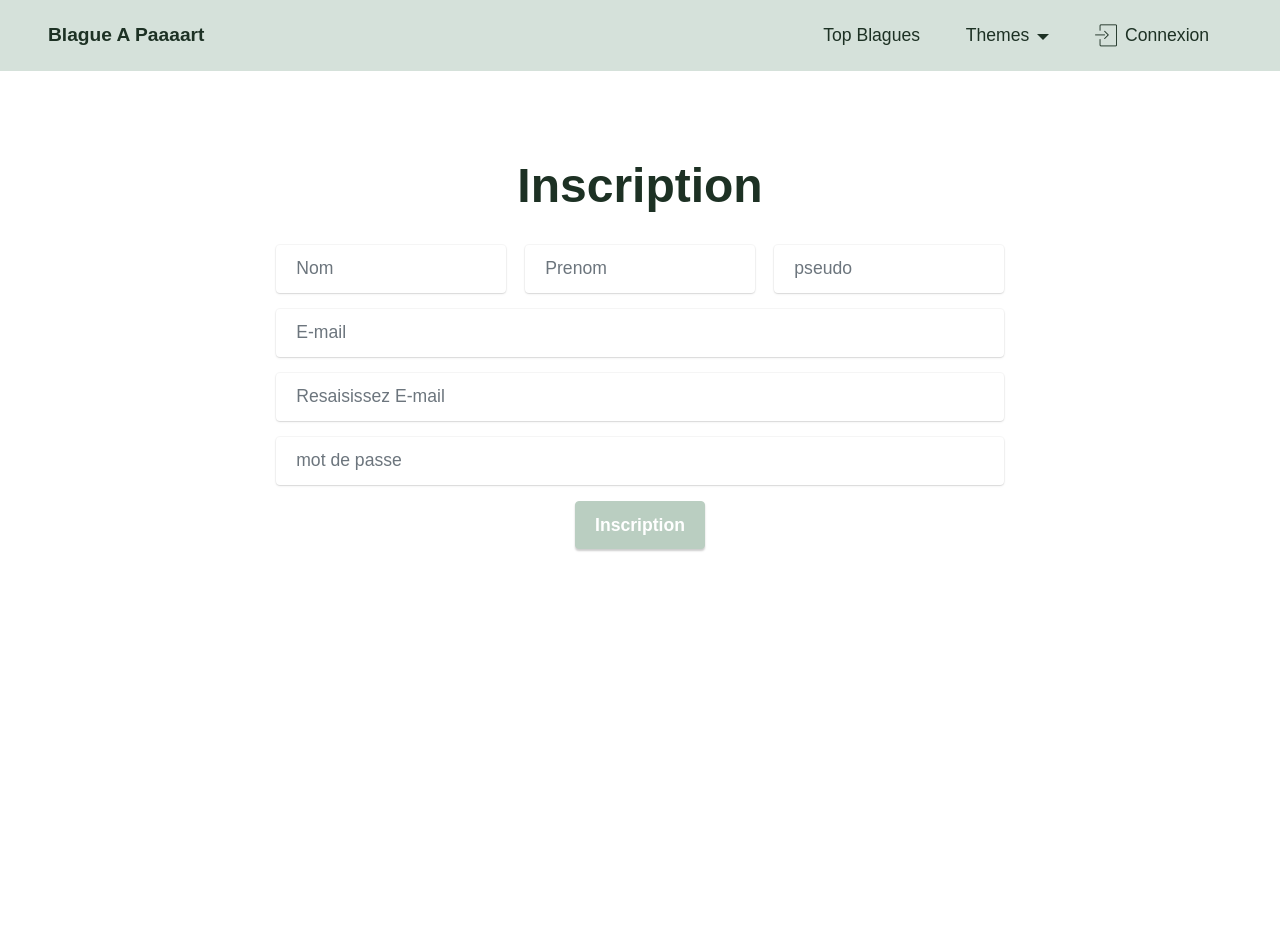
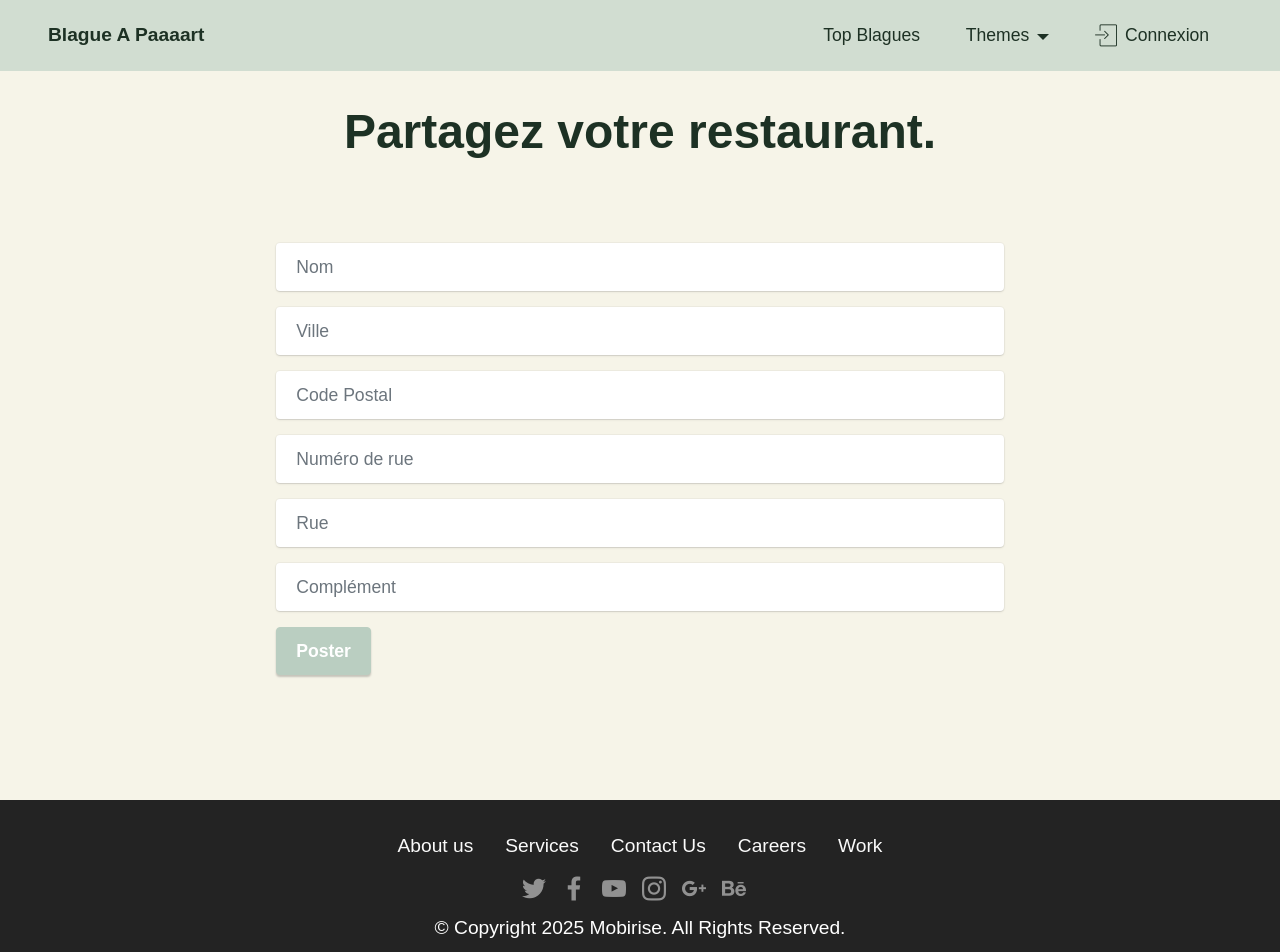
Before and after one commit to HamishLeFol/jock, a React (Create React App) app: page / in a window 1280 px wide. Shown: the top 952 px of the page. Before the commit the page ends 800 px from the top, so only its background shows below. Built offline with nearby package versions, Linux system fonts and the light colour scheme.

Commit message:
add Front posterBlague

```diff
--- a/src/App.js
+++ b/src/App.js
@@ -5,6 +5,7 @@ import Navbar from "./components/Navbar.js"
 import Connexion from "./components/Connexion.js"
 import Inscription from "./components/Inscription.js"
 import PosterBlague from "./components/PosterBlague.js"
+import Footer from "./components/Footer.js"
 
 import "./assets/web/assets/mobirise-icons/mobirise-icons.css";
 import "./assets/bootstrap/css/bootstrap.min.css";
@@ -20,7 +21,8 @@ function App() {
     return (
         <div>
             <Navbar />
-            <Inscription/>
+            <PosterBlague/>
+            <Footer/>
 
             <section>
             </section>
--- /dev/null
+++ b/src/components/Footer.js
@@ -0,0 +1,69 @@
+export default function footer() {
+    return (
+        <div>
+            <section data-bs-version="5.1" class="footer3 cid-tsPqKYATyO" once="footers" id="footer3-p">
+
+                <div class="container">
+                    <div class="media-container-row align-center mbr-white">
+                        <div class="row row-links">
+                            <ul class="foot-menu">
+
+                                <li class="foot-menu-item mbr-fonts-style display-7">
+                                    <a class="text-white" href="#" target="_blank">About us</a>
+                                </li><li class="foot-menu-item mbr-fonts-style display-7">
+                                    <a class="text-white" href="#" target="_blank">Services</a>
+                                </li><li class="foot-menu-item mbr-fonts-style display-7">
+                                    <a class="text-white" href="#" target="_blank">Contact Us</a>
+                                </li><li class="foot-menu-item mbr-fonts-style display-7">
+                                    <a class="text-white" href="#" target="_blank">Careers</a>
+                                </li><li class="foot-menu-item mbr-fonts-style display-7">
+                                    <a class="text-white" href="#" target="_blank">Work</a>
+                                </li></ul>
+                        </div>
+                        <div class="row social-row">
+                            <div class="social-list align-right pb-2">
+
+
+                                <div class="soc-item">
+                                    <a href="https://twitter.com/mobirise" target="_blank">
+                                        <span class="socicon-twitter socicon mbr-iconfont mbr-iconfont-social"></span>
+                                    </a>
+                                </div><div class="soc-item">
+                                    <a href="https://www.facebook.com/pages/Mobirise/1616226671953247" target="_blank">
+                                        <span class="socicon-facebook socicon mbr-iconfont mbr-iconfont-social"></span>
+                                    </a>
+                                </div><div class="soc-item">
+                                    <a href="https://www.youtube.com/c/mobirise" target="_blank">
+                                        <span class="socicon-youtube socicon mbr-iconfont mbr-iconfont-social"></span>
+                                    </a>
+                                </div><div class="soc-item">
+                                    <a href="https://instagram.com/mobirise" target="_blank">
+                                        <span class="socicon-instagram socicon mbr-iconfont mbr-iconfont-social"></span>
+                                    </a>
+                                </div><div class="soc-item">
+                                    <a href="https://plus.google.com/u/0/+Mobirise" target="_blank">
+                                        <span class="socicon-googleplus socicon mbr-iconfont mbr-iconfont-social"></span>
+                                    </a>
+                                </div><div class="soc-item">
+                                    <a href="https://www.behance.net/Mobirise" target="_blank">
+                                        <span class="socicon-behance socicon mbr-iconfont mbr-iconfont-social"></span>
+                                    </a>
+                                </div></div>
+                        </div>
+                        <div class="row row-copirayt">
+                            <p class="mbr-text mb-0 mbr-fonts-style mbr-white align-center display-7">
+                                © Copyright 2025 Mobirise. All Rights Reserved.
+                            </p>
+                        </div>
+                    </div>
+                </div>
+            </section>
+                    <script src="assets/bootstrap/js/bootstrap.bundle.min.js"></script>
+             <script src="assets/smoothscroll/smooth-scroll.js"></script>
+               <script src="assets/ytplayer/index.js"></script>
+               <script src="assets/dropdown/js/navbar-dropdown.js"></script>
+               <script src="assets/theme/js/script.js"></script>
+               <script src="assets/formoid/formoid.min.js"></script>
+        </div>
+    )
+}
--- a/src/components/PosterBlague.js
+++ b/src/components/PosterBlague.js
@@ -6,7 +6,7 @@ function PosterBlagueModule() {
             <div class="container">
                 <div class="row justify-content-center">
                     <div class="col-lg-8 mx-auto mbr-form" data-form-type="formoid">
-                        <form action="https://mobirise.eu/" method="POST" class="mbr-form form-with-styler" data-form-title="Form Name">
+                        <form action="" method="POST" class="mbr-form form-with-styler" data-form-title="Form Name">
                             <div class="row">
                                 <div hidden="hidden" data-form-alert="" class="alert alert-success col-12">Thanks for filling
                                     out the form!</div>
@@ -16,18 +16,30 @@ function PosterBlagueModule() {
                             <div class="dragArea row">
                                 <div class="col-12">
                                     <h1 class="mbr-section-title mb-4 mbr-fonts-style align-center display-2">
-                                        <strong>Partagez votre blague.</strong><br/><strong><br/></strong></h1>
+                                        <strong>Partagez votre restaurant.</strong><br /><strong><br /></strong></h1>
                                 </div>
                                 <div class="col-12">
 
                                 </div>
-                                <div class="col-md col-12 form-group mb-3" data-for="name">
-                                    <input type="text" name="name" placeholder="Name" data-form-field="Name" class="form-control" id="name-form1-k"/>
+                                <div class="col-lg-12 col-md col-12 form-group mb-3" data-for="name">
+                                    <input type="text" name="name" placeholder="Nom" data-form-field="Name" class="form-control" id="name-form1-k" />
                                 </div>
-                                <div class="col-md col-12 form-group mb-3" data-for="email">
-                                    <input type="email" name="email" placeholder="Email" data-form-field="Email" class="form-control" id="email-form1-k"/>
+                                <div class="col-lg-12 col-md col-12 form-group mb-3" data-for="city">
+                                    <input type="text" name="city" placeholder="Ville" data-form-field="city" class="form-control" id="city-form1-k" />
                                 </div>
-                                <div class="mbr-section-btn col-12 col-md-auto"><button type="submit" class="btn btn-primary display-4">Subscribe</button></div>
+                                <div class="col-lg-12 col-md col-12 form-group mb-3" data-for="postal_code">
+                                    <input type="text" name="postal_code" placeholder="Code Postal" data-form-field="postal_code" class="form-control" id="postal_code-form1-k" />
+                                </div>
+                                <div class="col-lg-12 col-md col-12 form-group mb-3" data-for="number">
+                                    <input type="text" name="number" placeholder="Numéro de rue" data-form-field="number" class="form-control" id="number-form1-k" />
+                                </div>
+                                <div className="col-lg-12 col-md col-12 form-group mb-3" data-for="street">
+                                    <input type="text" name="name" placeholder="Rue" data-form-field="street" className="form-control" id="street-form1-k" />
+                                </div>
+                                <div className="col-lg-12 col-md col-12 form-group mb-3" data-for="complement">
+                                    <input type="text" name="complement" placeholder="Complément" data-form-field="complement" className="form-control" id="complement-form1-k" />
+                                </div>
+                                <div class="mbr-section-btn col-12 col-md-auto"><button type="submit" class="btn btn-primary display-4">Poster</button></div>
                             </div>
                         </form>
                     </div>
@@ -39,9 +51,9 @@ function PosterBlagueModule() {
 
 export default function posterBlaguePage() {
     return (
-    <div>
-        <PosterBlagueModule />
+        <div>
+            <PosterBlagueModule />
 
-    </div>
+        </div>
     )
 }
```
